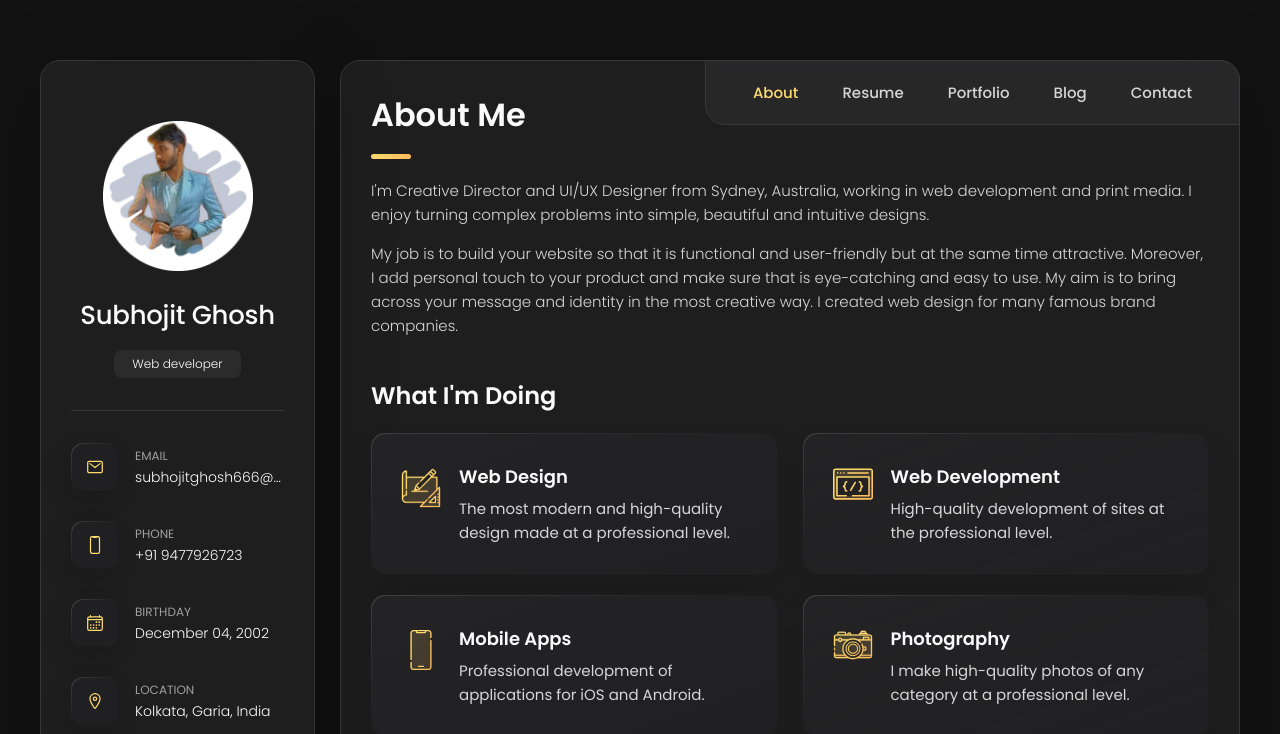
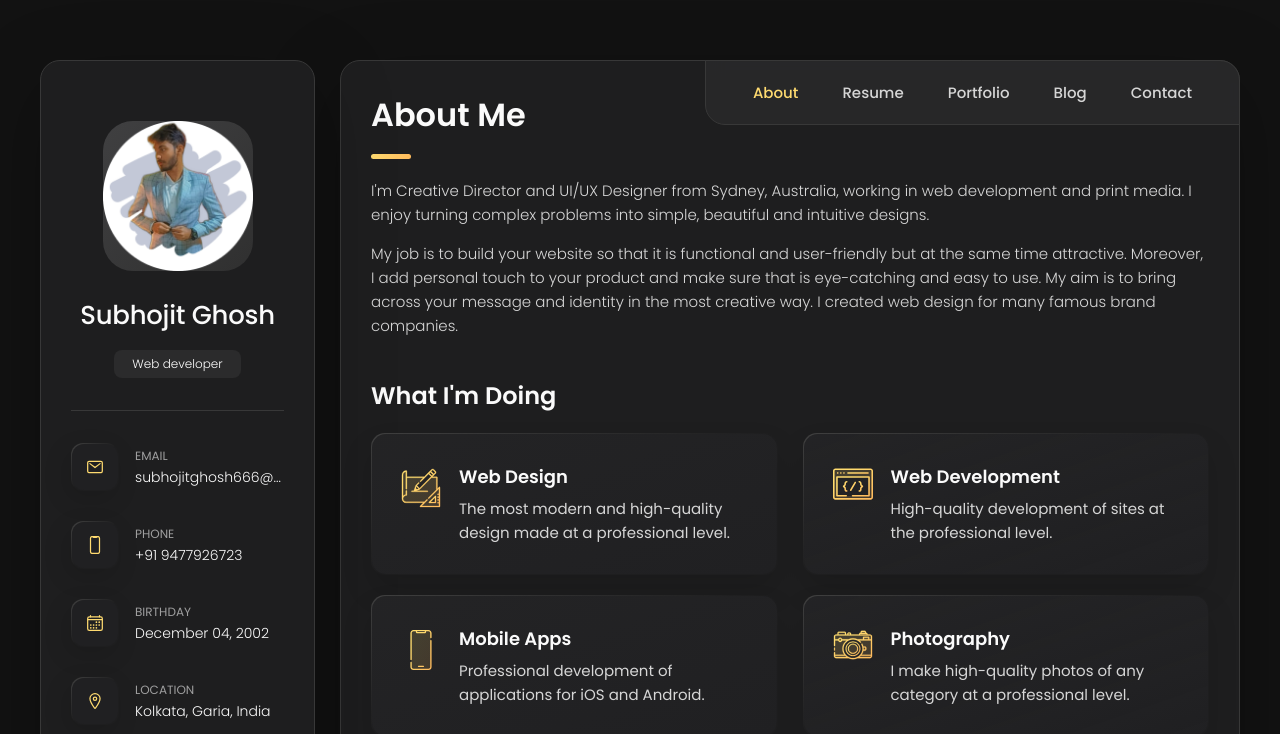
Before and after one commit to Subhojit666/Portfolio, a plain HTML site: page index.html in a window 1280 px wide. Shown: the top 734 px of the page. Drawn offline with nearby package versions, Linux system fonts and the light colour scheme.

Commit message:
Update style.css

```diff
--- a/assets/css/style.css
+++ b/assets/css/style.css
@@ -331,9 +331,9 @@ main {
   gap: 15px;
 }
 
-.avatar-circle {
+.avatar-box {
   background: var(--bg-gradient-onyx);
-  border-radius: 30px;
+  border-radius: 20px;
 }
 
 .info-content .name {
```
